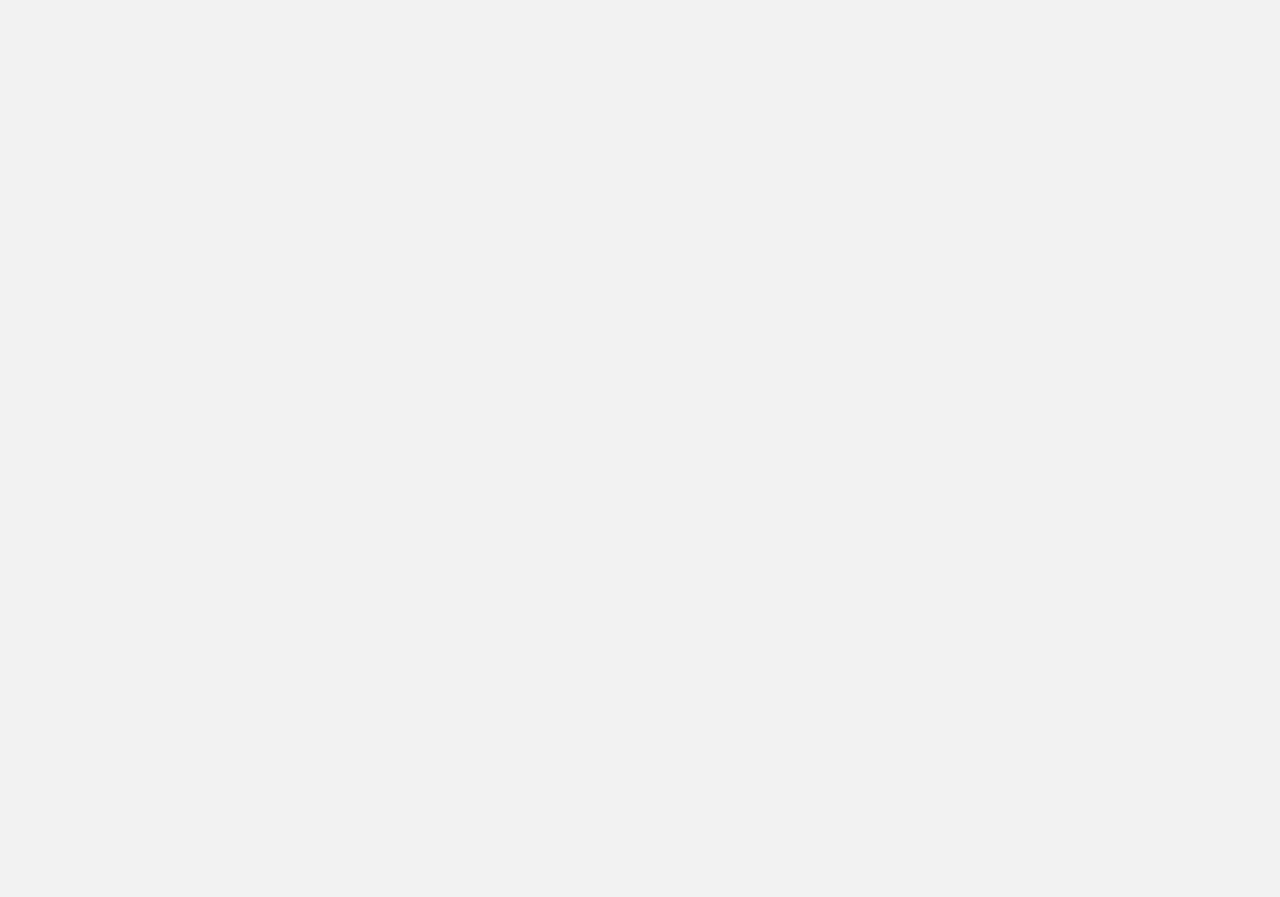
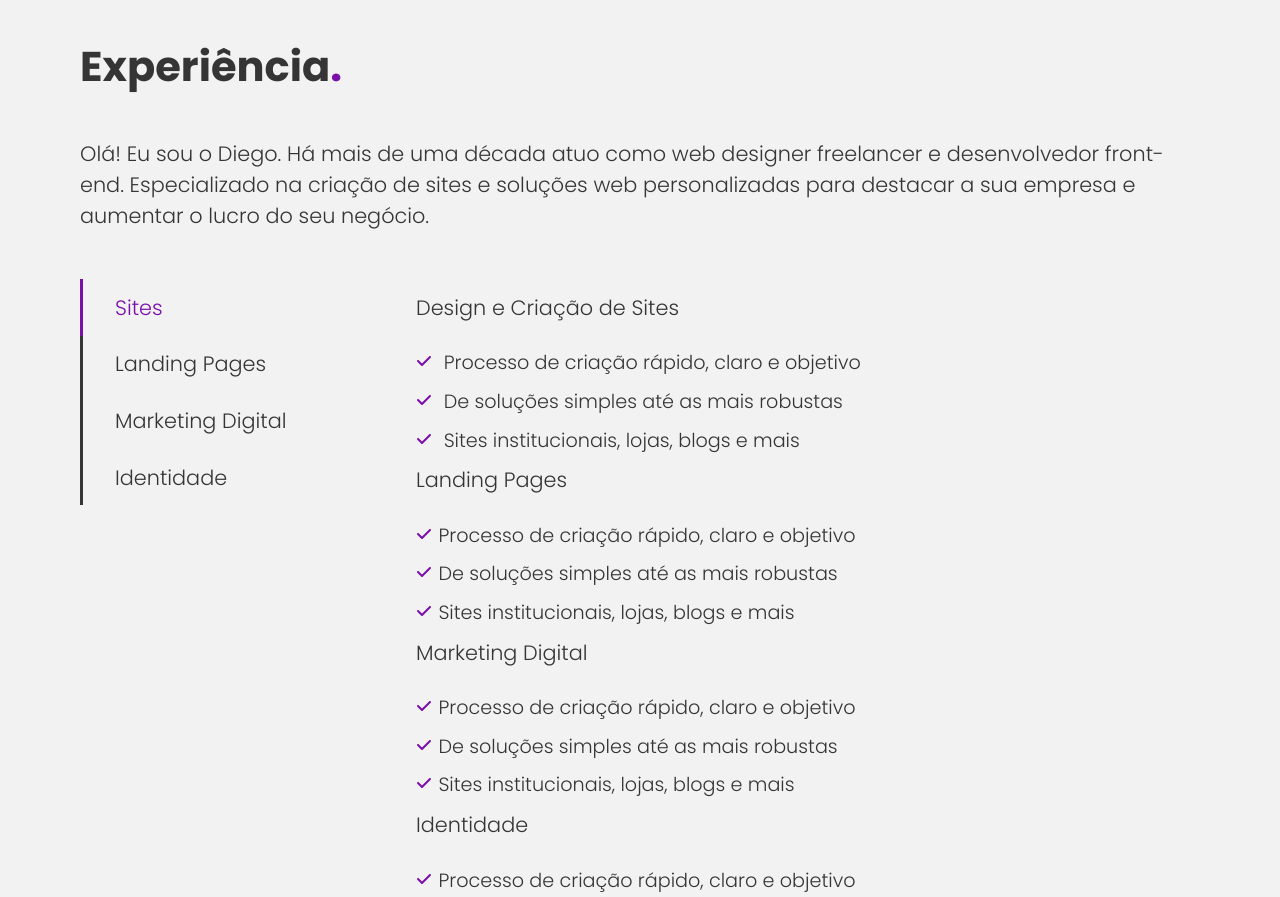
Before and after one commit to diegokoscky/diegokoscky-new, a React (Create React App) app in the folder app/diego_koscky/: page / in a window 1280 px wide. Shown: the part 1900-2797 px from the top of the page. Before the commit the page ends 1860 px from the top, so only its background shows below. Built offline with nearby package versions, Linux system fonts and the light colour scheme.

Commit message:
Início da seção Experiencia

```diff
--- a/app/diego_koscky/src/App.js
+++ b/app/diego_koscky/src/App.js
@@ -2,6 +2,7 @@ import "./styles/globals.scss";
 import Header from "./components/Header/Header";
 import Hero from "./components/Hero/Hero";
 import Projetos from "./components/Projetos/Projetos";
+import Experiencia from "./components/Experiencia/Experiencia";
 import Footer from "./components/Footer/Footer";
 
 export default function App() {
@@ -11,6 +12,7 @@ export default function App() {
             <main>
                 <Hero />
                 <Projetos />
+                <Experiencia />
             </main>
             <Footer />
         </>
--- /dev/null
+++ b/app/diego_koscky/src/components/Experiencia/Experiencia.js
@@ -0,0 +1,130 @@
+import "./Experiencia.scss";
+import { FaCheck } from "react-icons/fa6";
+
+export default function Experiencia() {
+    return (
+        <>
+            <section className="experiencia row container">
+                <div className="col-12">
+                    <h2>
+                        Experiência<span>.</span>
+                    </h2>
+                </div>
+                <div className="col-12">
+                    <p>
+                        Olá! Eu sou o Diego. Há mais de uma década atuo como web
+                        designer freelancer e desenvolvedor front-end.
+                        Especializado na criação de sites e soluções web
+                        personalizadas para destacar a sua empresa e aumentar o
+                        lucro do seu negócio.
+                    </p>
+                </div>
+                <div className="col-12">
+                    <div className="experiencia-tab">
+                        <div className="experiencia-tab-link">
+                            <ul>
+                                <li className="active">
+                                    <span>Sites</span>
+                                </li>
+                                <li>
+                                    <span>Landing Pages</span>
+                                </li>
+                                <li>
+                                    <span>Marketing Digital</span>
+                                </li>
+                                <li>
+                                    <span>Identidade</span>
+                                </li>
+                            </ul>
+                        </div>
+                        <div className="experiencia-tab-content">
+                            <div id="sites" className="tab-content-item">
+                                <h3>Design e Criação de Sites</h3>
+                                <ul>
+                                    <li>
+                                        <FaCheck /> Processo de criação rápido,
+                                        claro e objetivo
+                                    </li>
+                                    <li>
+                                        <FaCheck /> De soluções simples até as
+                                        mais robustas
+                                    </li>
+                                    <li>
+                                        <FaCheck /> Sites institucionais, lojas,
+                                        blogs e mais
+                                    </li>
+                                </ul>
+                            </div>
+
+                            <div
+                                id="landing-pages"
+                                className="tab-content-item"
+                            >
+                                <h3>Landing Pages</h3>
+                                <ul>
+                                    <li>
+                                        <FaCheck />
+                                        Processo de criação rápido, claro e
+                                        objetivo
+                                    </li>
+                                    <li>
+                                        <FaCheck />
+                                        De soluções simples até as mais robustas
+                                    </li>
+                                    <li>
+                                        <FaCheck />
+                                        Sites institucionais, lojas, blogs e
+                                        mais
+                                    </li>
+                                </ul>
+                            </div>
+
+                            <div
+                                id="marketing-digital"
+                                className="tab-content-item"
+                            >
+                                <h3>Marketing Digital</h3>
+                                <ul>
+                                    <li>
+                                        <FaCheck />
+                                        Processo de criação rápido, claro e
+                                        objetivo
+                                    </li>
+                                    <li>
+                                        <FaCheck />
+                                        De soluções simples até as mais robustas
+                                    </li>
+                                    <li>
+                                        <FaCheck />
+                                        Sites institucionais, lojas, blogs e
+                                        mais
+                                    </li>
+                                </ul>
+                            </div>
+
+                            <div id="identidade" className="tab-content-item">
+                                <h3>Identidade</h3>
+                                <ul>
+                                    <li>
+                                        <FaCheck />
+                                        Processo de criação rápido, claro e
+                                        objetivo
+                                    </li>
+                                    <li>
+                                        <FaCheck />
+                                        De soluções simples até as mais robustas
+                                    </li>
+                                    <li>
+                                        <FaCheck />
+                                        Sites institucionais, lojas, blogs e
+                                        mais
+                                    </li>
+                                </ul>
+                            </div>
+                        </div>
+                    </div>
+                </div>
+            </section>
+        </>
+    );
+}
--- /dev/null
+++ b/app/diego_koscky/src/components/Experiencia/Experiencia.scss
@@ -0,0 +1,96 @@
+.experiencia-tab {
+    display: flex;
+    margin-top: 3rem;
+    transition: var(--transition);
+
+    @media screen and (max-width: 991px) {
+        flex-wrap: wrap;
+    }
+
+    .experiencia-tab-link {
+        width: 30%;
+
+        @media screen and (max-width: 991px) {
+            width: 100%;
+        }
+
+        ul {
+            @media screen and (max-width: 991px) {
+                display: flex;
+                width: 100%;
+            }
+
+            li {
+                border-left: 0.19rem solid var(--text-color);
+                transition: var(--transition);
+
+                @media screen and (max-width: 991px) {
+                    border-left: 0;
+                    border-top: 0.19rem solid var(--text-color);
+                    width: 25%;
+                    display: flex;
+                    align-items: center;
+                    justify-content: center;
+                }
+
+                &:hover {
+                    border-left-color: var(--primary-color);
+
+                    span {
+                        color: var(--primary-color);
+                    }
+                }
+
+                span {
+                    display: block;
+                    width: 100%;
+                    padding: 0.8rem 0 0.8rem 2rem;
+                    cursor: pointer;
+
+                    @media screen and (max-width: 991px) {
+                        padding: 0;
+                        display: inline-block;
+                        width: auto;
+                    }
+                }
+            }
+
+            li.active {
+                border-left-color: var(--primary-color);
+                span {
+                    color: var(--primary-color);
+                }
+            }
+        }
+    }
+
+    .experiencia-tab-content {
+        width: 70%;
+        min-height: 14.37rem;
+        padding-top: 0.8rem;
+
+        @media screen and (max-width: 991px) {
+            width: 100%;
+        }
+
+        h3 {
+            font-weight: 400;
+            font-size: 1.3rem;
+            margin-bottom: 1.6rem;
+        }
+
+        ul {
+            li {
+                margin-bottom: 0.6rem;
+                font-size: 1.2rem;
+
+                svg {
+                    width: 1rem;
+                    height: auto;
+                    color: var(--primary-color);
+                    margin-right: 0.4rem;
+                }
+            }
+        }
+    }
+}
--- a/app/diego_koscky/src/styles/globals.scss
+++ b/app/diego_koscky/src/styles/globals.scss
@@ -115,7 +115,7 @@ span,
 li,
 p,
 button {
-    font-size: 1.2rem;
+    font-size: 1.3rem;
 }
 
 a,
```
